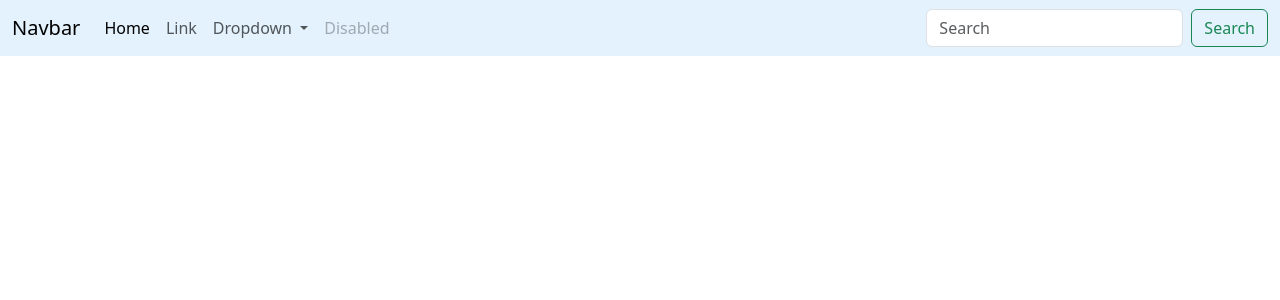
After one commit to joseluiscs13/proy-modular, a PHP site: page /header.php in a window 1280 px wide. The commit adds this page. Shown: the top 300 px of the page. Run offline with PHP 8.4, Linux system fonts and the light colour scheme.

Commit message:
Agregue navbar

```diff
--- /dev/null
+++ b/header.php
@@ -0,0 +1,57 @@
+<!DOCTYPE html>
+<html lang="en">
+
+<head>
+    <meta charset="UTF-8">
+    <meta name="viewport" content="width=device-width, initial-scale=1.0">
+    <title>GanttFlow</title>
+    <!-- Incluir recursos con URLs -->
+    <link href="https://cdn.jsdelivr.net/npm/bootstrap@5.3.2/dist/css/bootstrap.min.css" rel="stylesheet">
+    <link href="https://cdnjs.cloudflare.com/ajax/libs/font-awesome/5.15.4/css/all.min.css" rel="stylesheet">
+</head>
+
+<body>
+    <nav class="navbar navbar-expand-lg" style="background-color: #e3f2fd;">
+        <div class="container-fluid">
+            <a class="navbar-brand" href="#">Navbar</a>
+            <button class="navbar-toggler" type="button" data-bs-toggle="collapse"
+                data-bs-target="#navbarSupportedContent" aria-controls="navbarSupportedContent" aria-expanded="false"
+                aria-label="Toggle navigation">
+                <span class="navbar-toggler-icon"></span>
+            </button>
+            <div class="collapse navbar-collapse" id="navbarSupportedContent">
+                <ul class="navbar-nav me-auto mb-2 mb-lg-0">
+                    <li class="nav-item">
+                        <a class="nav-link active" aria-current="page" href="#">Home</a>
+                    </li>
+                    <li class="nav-item">
+                        <a class="nav-link" href="#">Link</a>
+                    </li>
+                    <li class="nav-item dropdown">
+                        <a class="nav-link dropdown-toggle" href="#" role="button" data-bs-toggle="dropdown"
+                            aria-expanded="false">
+                            Dropdown
+                        </a>
+                        <ul class="dropdown-menu">
+                            <li><a class="dropdown-item" href="#">Action</a></li>
+                            <li><a class="dropdown-item" href="#">Another action</a></li>
+                            <li>
+                                <hr class="dropdown-divider">
+                            </li>
+                            <li><a class="dropdown-item" href="#">Something else here</a></li>
+                        </ul>
+                    </li>
+                    <li class="nav-item">
+                        <a class="nav-link disabled" aria-disabled="true">Disabled</a>
+                    </li>
+                </ul>
+                <form class="d-flex" role="search">
+                    <input class="form-control me-2" type="search" placeholder="Search" aria-label="Search">
+                    <button class="btn btn-outline-success" type="submit">Search</button>
+                </form>
+            </div>
+        </div>
+    </nav>
+</body>
+
+</html>
```
Also changed, not shown: index.php (+43 -0 lines).
